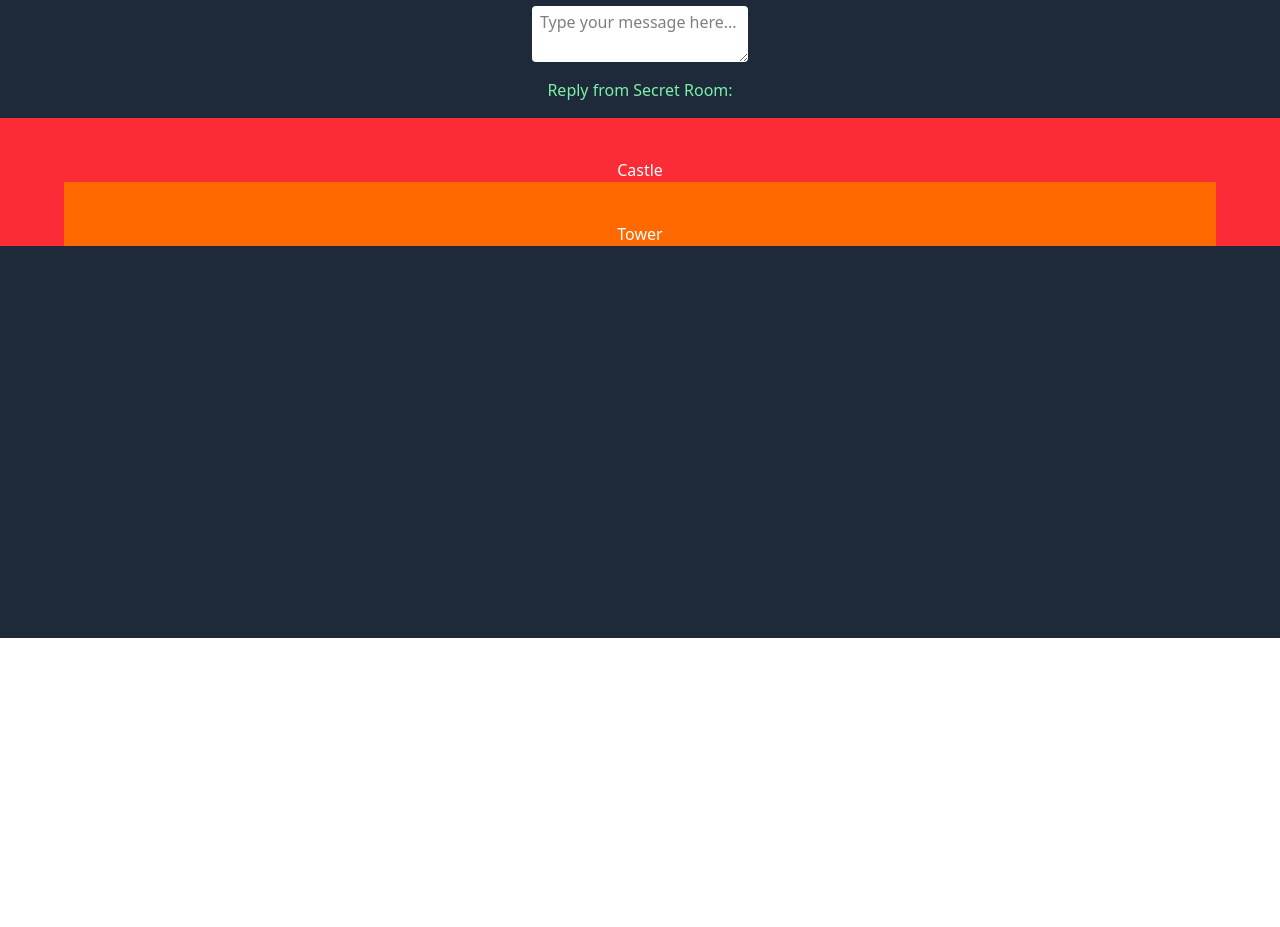
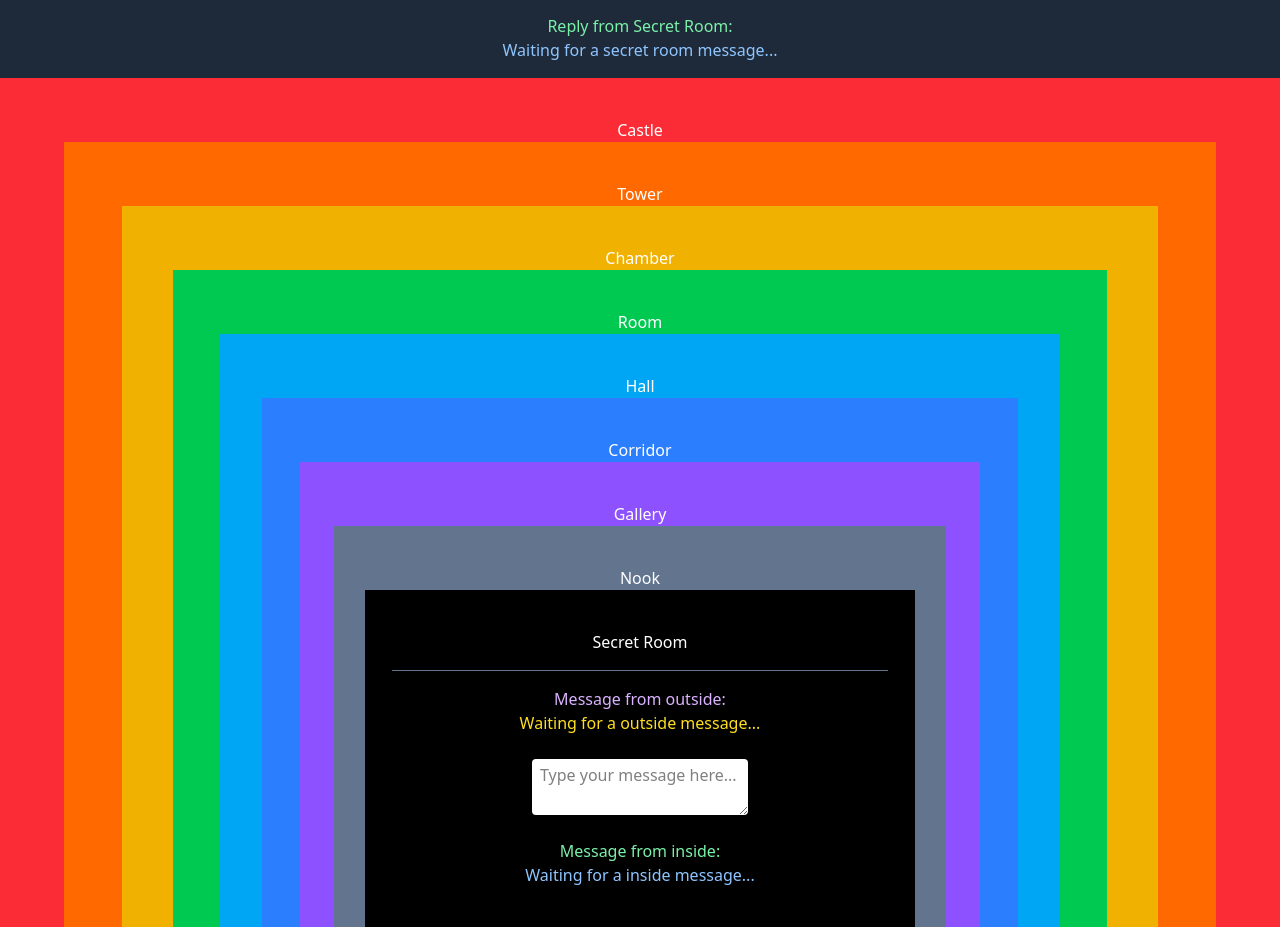
Before and after one commit to manitthongkaw/jsd12_week-08, a React (Vite) app in the folder week-08-react-castle-rooms/: page / in a window 1280 px wide. Shown: the part 162-1089 px from the top of the page. Before the commit the page ends 800 px from the top, so only its background shows below. Built offline with nearby package versions, Linux system fonts and the light colour scheme.

Commit message:
build react castle rooms finished for learning about useStale and send/get value to other coponents

```diff
--- a/week-08-react-castle-rooms/src/App.jsx
+++ b/week-08-react-castle-rooms/src/App.jsx
@@ -1,33 +1,29 @@
 import { useState } from "react";
-import Castle from "./components/Castle.jsx";
+import Castle from "./components/01_Castle";
 
 export default function App() {
 
   // State Varible
   const [question, setQuestion] = useState("");
+  const [answer, setAnswer] = useState("");
   const handleQuestion = (event) => setQuestion(event.target.value);
+  const handleAnswer = (event) => setAnswer(event.target.value);
 
   return (
-    <div className="pb-80 py-10 gap-y-4 flex flex-col justify-center items-center min-h-screen bg-gray-800 text-white">
-      <p className="text-purple-300">Message for JSD12:</p>
-
-      <span className="text-yellow-300">
-        {/* question or waiting for a message */}
-      </span>
-
+    <div className="pt-10 gap-4 flex flex-col justify-center items-center min-h-screen bg-gray-800 text-white">
+      <p className="text-purple-300 text-center">Message for JSD12:<br/>
+        <span className="text-yellow-300">{question ? question : "Waiting for a jsd12 message..."}</span></p>
       <textarea
         value={question}
         onChange={handleQuestion}
         className="bg-white text-black rounded px-2 py-1"
         placeholder="Type your message here..."
       />
-      <p className="text-green-300">
-        Reply from Secret Room:
-        <span className='"text-yellow-300'>
-          {/* reply or waiting for a reply */}
-        </span>
-      </p>
-      <Castle />
+
+      <p className="text-green-300 text-center">Reply from Secret Room:<br/>
+        <span className="text-blue-300">{answer ? answer : "Waiting for a secret room message..."}</span></p>
+
+      <Castle question={question} answer={answer} handleAnswer={handleAnswer} />
     </div>
   );
 }
--- /dev/null
+++ b/week-08-react-castle-rooms/src/components/01_Castle.jsx
@@ -0,0 +1,10 @@
+import Tower from "./02_Tower";
+
+export default function Castle({question, answer, handleAnswer}) {
+  return (
+    <div className="flex flex-col justify-center items-center pt-10 bg-red-500 w-full">
+      <h1>Castle</h1>
+      <Tower question={question} answer={answer} handleAnswer={handleAnswer} />
+    </div>
+  );
+}
--- /dev/null
+++ b/week-08-react-castle-rooms/src/components/02_Tower.jsx
@@ -0,0 +1,10 @@
+import Chamber from "./03_Chamber";
+
+export default function Tower({question, answer, handleAnswer}) {
+  return (
+    <div className="flex flex-col justify-center items-center pt-10 bg-orange-500 w-[90%]">
+      <h1>Tower</h1>
+      <Chamber question={question} answer={answer} handleAnswer={handleAnswer} />
+    </div>
+  );
+}
--- /dev/null
+++ b/week-08-react-castle-rooms/src/components/03_Chamber.jsx
@@ -0,0 +1,10 @@
+import Room from "./04_Room";
+
+export default function Chamber({question, answer, handleAnswer}) {
+  return (
+    <div className="flex flex-col justify-center items-center pt-10 bg-yellow-500 w-[90%]">
+      <h1>Chamber</h1>
+      <Room question={question} answer={answer} handleAnswer={handleAnswer} />
+    </div>
+  );
+}
--- /dev/null
+++ b/week-08-react-castle-rooms/src/components/04_Room.jsx
@@ -0,0 +1,10 @@
+import Hall from "./05_Hall";
+
+export default function Room({question, answer, handleAnswer}) {
+  return (
+    <div className="flex flex-col justify-center items-center pt-10 bg-green-500 w-[90%]">
+      <h1>Room</h1>
+      <Hall question={question} answer={answer} handleAnswer={handleAnswer} />
+    </div>
+  );
+}
--- /dev/null
+++ b/week-08-react-castle-rooms/src/components/05_Hall.jsx
@@ -0,0 +1,10 @@
+import Corridor from "./06_Corridor";
+
+export default function Hall({question, answer, handleAnswer}) {
+  return (
+    <div className="flex flex-col justify-center items-center pt-10 bg-sky-500 w-[90%]">
+      <h1>Hall</h1>
+      <Corridor question={question} answer={answer} handleAnswer={handleAnswer} />
+    </div>
+  );
+}
--- /dev/null
+++ b/week-08-react-castle-rooms/src/components/06_Corridor.jsx
@@ -0,0 +1,10 @@
+import Gallery from "./07_Gallery";
+
+export default function Corridor({question, answer, handleAnswer}) {
+  return (
+    <div className="flex flex-col justify-center items-center pt-10 bg-blue-500 w-[90%]">
+      <h1>Corridor</h1>
+      <Gallery question={question} answer={answer} handleAnswer={handleAnswer} />
+    </div>
+  );
+}
--- /dev/null
+++ b/week-08-react-castle-rooms/src/components/07_Gallery.jsx
@@ -0,0 +1,10 @@
+import Nook from "./08_Nook";
+
+export default function Gallery({question, answer, handleAnswer}) {
+  return (
+    <div className="flex flex-col justify-center items-center pt-10 bg-violet-500 w-[90%]">
+      <h1>Gallery</h1>
+      <Nook question={question} answer={answer} handleAnswer={handleAnswer} />
+    </div>
+  );
+}
--- /dev/null
+++ b/week-08-react-castle-rooms/src/components/08_Nook.jsx
@@ -0,0 +1,10 @@
+import SecretRoom from "./09_SecretRoom";
+
+export default function Nook({question, answer, handleAnswer}) {
+  return (
+    <div className="flex flex-col justify-center items-center pt-10 bg-slate-500 w-[90%]">
+      <h1>Nook</h1>
+      <SecretRoom question={question} answer={answer} handleAnswer={handleAnswer} />
+    </div>
+  );
+}
--- /dev/null
+++ b/week-08-react-castle-rooms/src/components/09_SecretRoom.jsx
@@ -0,0 +1,21 @@
+//import { useState } from "react";
+export default function SecretRoom({question, answer, handleAnswer}) {
+
+  return (
+    <div className="flex flex-col justify-center items-center gap-4 py-10 bg-black w-[90%]">
+      <h1>Secret Room</h1>
+      <hr className="w-[90%] h-px border-none bg-slate-500" />
+      <p className="text-purple-300 text-center">Message from outside:<br/>
+        <span className="text-yellow-300">{question ? question : "Waiting for a outside message..."}</span></p>
+
+      <textarea
+        value={answer}
+        onChange={handleAnswer}
+        className="bg-white text-black rounded px-2 py-1 my-2"
+        placeholder="Type your message here..."
+      />
+      <p className="text-green-300 text-center">Message from inside:<br/>
+        <span className="text-blue-300">{answer ? answer : "Waiting for a inside message..."}</span></p>
+    </div>
+  );
+}
--- a/week-08-react-castle-rooms/src/components/Castle.jsx
+++ /dev/null
@@ -1,10 +0,0 @@
-import Tower from "./Tower";
-
-export default function Castle() {
-  return (
-    <div className="flex flex-col justify-center items-center pt-10 bg-red-500 w-full">
-      <h1>Castle</h1>
-      <Tower />
-    </div>
-  );
-}
--- a/week-08-react-castle-rooms/src/components/Tower.jsx
+++ /dev/null
@@ -1,8 +0,0 @@
-export default function Tower() {
-  return (
-    <div className="flex flex-col justify-center items-center pt-10 bg-orange-500 w-[90%]">
-      <h1>Tower</h1>
-      {/* Chamber */}
-    </div>
-  );
-}
```
